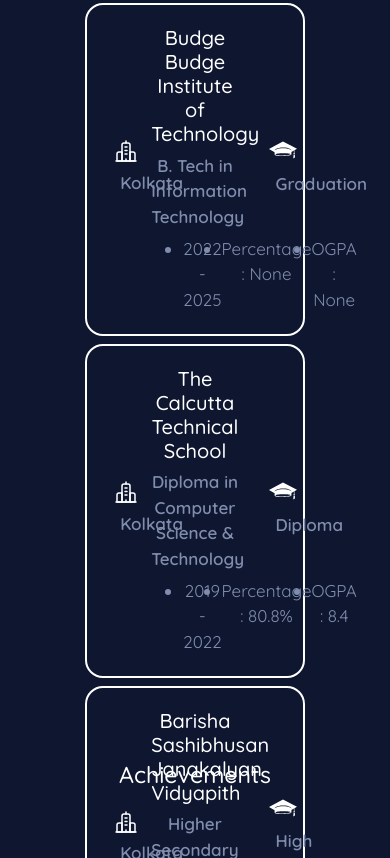
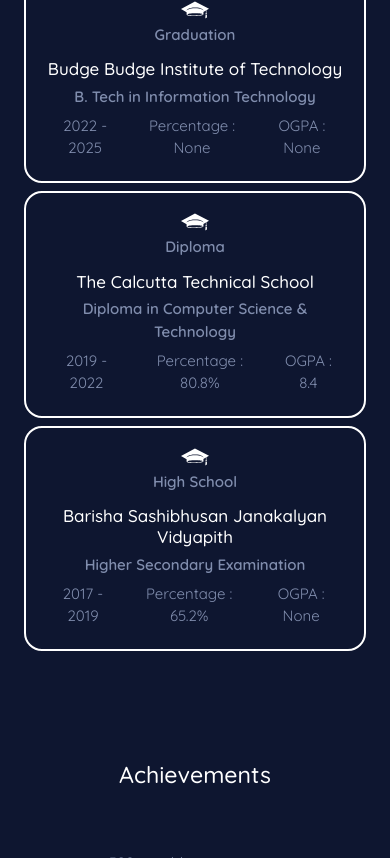
Before and after one commit to imtiaj-007/my-portfolio, a React (Create React App) app: page / in a window 390 px wide. Shown: the part 1126-1984 px from the top of the page. Built offline with nearby package versions, Linux system fonts and the light colour scheme.

Commit message:
Added Responsiveness to Education

```diff
--- a/src/App.css
+++ b/src/App.css
@@ -92,6 +92,9 @@
 }
 
 .edu {
+  width: 75%;
+  margin: auto;
+  align-items: center;
   border: 2px solid white;
   padding: 15px;
   border-radius: 18px;
@@ -283,6 +286,43 @@
     font-size: 15px;
   }
 
+  .edu-container {
+    padding: 0 !important;
+  }
+  .edu {
+    width: 100%;
+    flex-wrap: nowrap;
+    flex-direction: column-reverse;
+  }
+  .city {
+    display: none;
+  }
+  .col-2 {
+    width: 100%;
+    padding-left: 0;
+    padding-right: 0;
+  }
+  .col-8 {
+    width: 100%;
+    padding-left: 0;
+    padding-right: 0;
+  }
+  .col-2 p {
+    margin-top: 0 !important;
+  }
+  #education p, li {
+    font-size: 15px !important;
+  }
+  #education h4 {
+    font-size: 17px !important;
+  }
+  #education ul {
+    list-style-type: none;
+    padding-left: 0;
+    display: flex;
+    flex-direction: row;
+    gap: 10px;
+  }
 
 }
 
--- a/src/components/Education.js
+++ b/src/components/Education.js
@@ -5,14 +5,14 @@
 const Education = () => {
     return (
         <div className="container-fluid" id='education' style={{ backgroundColor: "#0e1630", height: "100vh", paddingTop: "15vh" }}>
-            <div className="container p-4">
+            <div className="container edu-container p-4">
                 <h3 className="text-center mb-5">Education</h3>
                 <div className="row flex-column g-2">
 
                     <div className="col-sm">
                         <div className="container d-flex">
-                            <div className="row w-75 m-auto align-items-center edu">
-                                <div className="col-2">
+                            <div className="row edu">
+                                <div className="col-2 city">
                                     <i><img src={city} alt="city" /></i>
                                     <p>Kolkata</p>
                                 </div>
@@ -35,8 +35,8 @@
 
                     <div className="col-sm">
                         <div className="container d-flex">
-                            <div className="row w-75 m-auto align-items-center edu">
-                                <div className="col-2">
+                            <div className="row edu">
+                                <div className="col-2 city">
                                     <i><img src={city} alt="city" /></i>
                                     <p>Kolkata</p>
                                 </div>
@@ -59,8 +59,8 @@
 
                     <div className="col-sm">
                         <div className="container d-flex">
-                            <div className="row w-75 m-auto align-items-center edu">
-                                <div className="col-2">
+                            <div className="row edu">
+                                <div className="col-2 city">
                                     <i><img src={city} alt="city" /></i>
                                     <p>Kolkata</p>
                                 </div>
```
